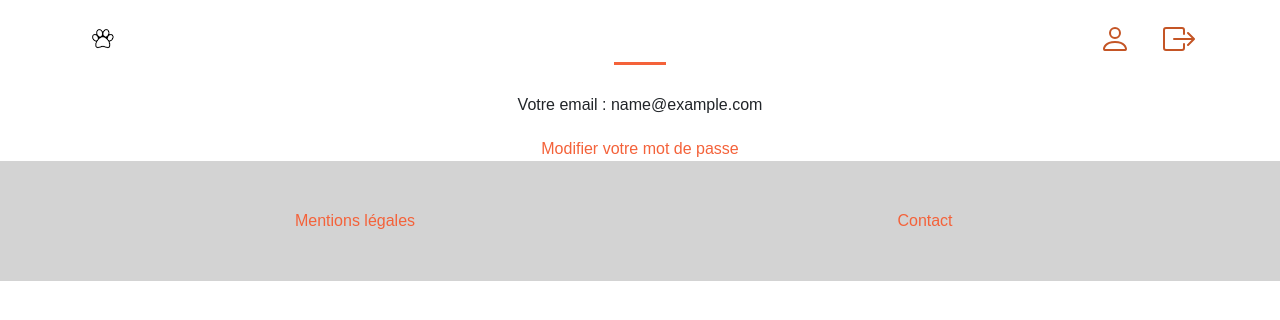
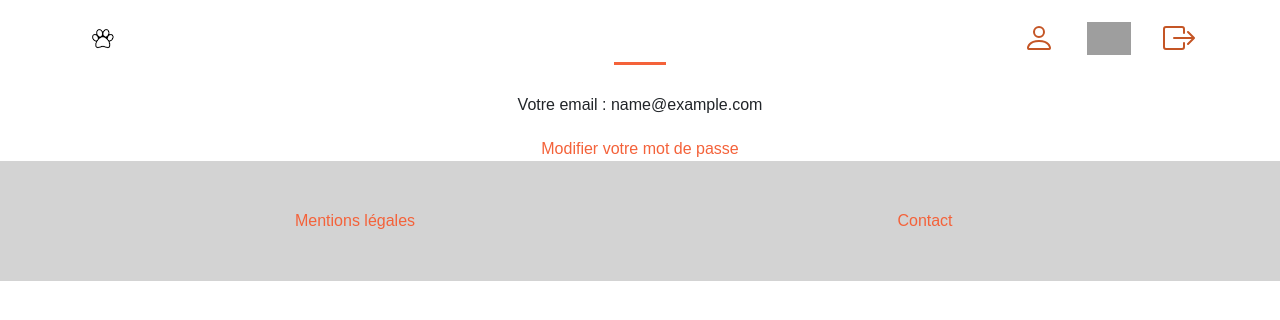
Before and after one commit to K4marade/project13-Chacob, a Django app: page /account/profile/ in a window 1280 px wide. Shown: the top 320 px of the page. Run offline with Django 3.2, Linux system fonts and the light colour scheme; the visitor is signed in with stand-in values (Sample User, id 1); some libraries are stand-ins or nearby versions; some web fonts are replaced; grey boxes are pictures that could not be loaded.

Commit message:
Add calendar icon

```diff
--- a/templates/main.html
+++ b/templates/main.html
@@ -63,6 +63,9 @@
                                     <path d="M8 8a3 3 0 1 0 0-6 3 3 0 0 0 0 6zm2-3a2 2 0 1 1-4 0 2 2 0 0 1 4 0zm4 8c0 1-1 1-1 1H3s-1 0-1-1 1-4 6-4 6 3 6 4zm-1-.004c-.001-.246-.154-.986-.832-1.664C11.516 10.68 10.289 10 8 10c-2.29 0-3.516.68-4.168 1.332-.678.678-.83 1.418-.832 1.664h10z"/>
                                 </svg>
                             </a></li>
+                            <li class="nav-item"><a class="nav-link" href="{% url 'events' %}?next={{request.path}}" title="Mon agenda">
+                                <img id="button-calendar" src="{% static 'mycalendar/img/calendar.svg' %}" height="33px" alt="Mon agenda">
+                            </a></li>
 {#                            <li class="nav-item"><a class="nav-link" href="{% url 'favorite' %}?next={{request.path}}" title="Mes favoris">#}
 {#                                <img id="button-favorite" src="{% static 'main/img/Carrot.svg' %}" height="33px" alt="Mes favoris">#}
 {#                            </a></li>#}
```
